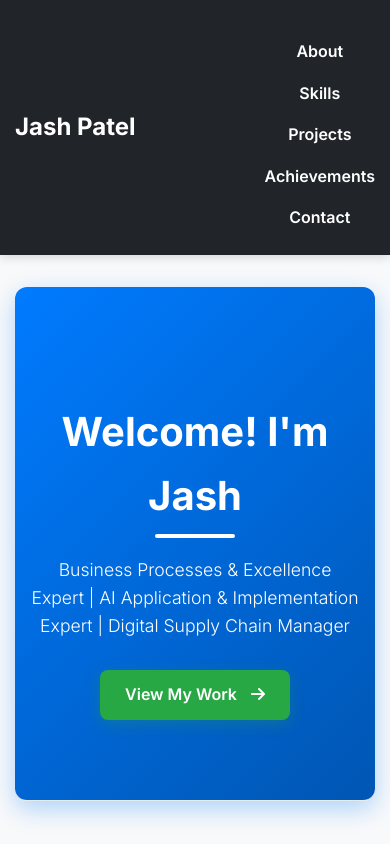
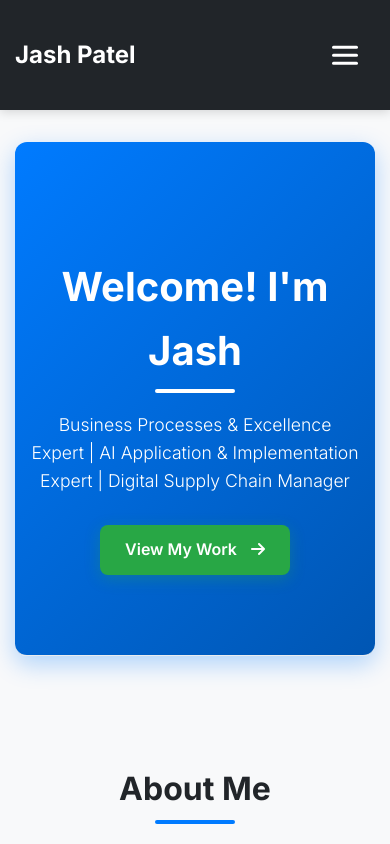
Before and after one commit to jashpatel98/jashpatel98.github.io, a plain HTML site: page index.html in a window 390 px wide. Shown: the top 844 px of the page. Drawn offline with Linux system fonts and the light colour scheme.

Commit message:
mobile browsing related changes

```diff
--- a/index.html
+++ b/index.html
@@ -1,5 +1,6 @@
 <!DOCTYPE html>
 <html lang="en">
+
 <head>
     <meta charset="UTF-8">
     <meta name="viewport" content="width=device-width, initial-scale=1.0">
@@ -10,11 +11,15 @@
     <!-- Font Awesome for icons -->
     <link rel="stylesheet" href="https://cdnjs.cloudflare.com/ajax/libs/font-awesome/6.0.0-beta3/css/all.min.css">
 </head>
+
 <body>
     <header>
         <nav>
             <h1>Jash Patel</h1>
-            <ul>
+            <button class="nav-toggle" aria-label="toggle navigation">
+                <span class="hamburger"></span>
+            </button>
+            <ul class="nav-links">
                 <li><a href="#about">About</a></li>
                 <li><a href="#skills">Skills</a></li>
                 <li><a href="#projects">Projects</a></li>
@@ -27,18 +32,27 @@
     <main>
         <section id="hero">
             <h2>Welcome! I'm Jash</h2>
-            <p>Business Processes & Excellence Expert | AI Application & Implementation Expert | Digital Supply Chain Manager</p>
+            <p>Business Processes & Excellence Expert | AI Application & Implementation Expert | Digital Supply Chain
+                Manager</p>
             <a href="#projects" class="cta-button">View My Work <i class="fas fa-arrow-right"></i></a>
         </section>
 
         <section id="about">
             <h2>About Me</h2>
             <div class="about-content">
-                <img src="Jash picture.png" alt="Your Name" class="profile-pic"> <div>
-                    <p>Hello! I'm Jash, a Supply Chain and Technology Expert based in Frankfurt, Germany. My passion lies in Business Process Optimization, AI Application & Implementation, Digital Supply Chain Management, and Analytics</p>
-                    <p>With a background in Mechanical Engineering and Information Technology, I bring skills in areas like Artificial Intelligence, Machine Learning, Data Science, Blockchain, and Product Development.</p>
-                    <p>On the management side, I have a strong foundation in Business Process Analytics, Operations, Project Management, Purchasing, and Supply Chain & Inventory Management, always eager to expand my expertise.</p>
-                    <p>When I'm not diving into the latest tech or optimizing processes, you might find me exploring new countries, photographing perspective views, or playing chess/volleyball.</p>
+                <img src="Jash picture.png" alt="Your Name" class="profile-pic">
+                <div>
+                    <p>Hello! I'm Jash, a Supply Chain and Technology Expert based in Frankfurt, Germany. My passion
+                        lies in Business Process Optimization, AI Application & Implementation, Digital Supply Chain
+                        Management, and Analytics</p>
+                    <p>With a background in Mechanical Engineering and Information Technology, I bring skills in areas
+                        like Artificial Intelligence, Machine Learning, Data Science, Blockchain, and Product
+                        Development.</p>
+                    <p>On the management side, I have a strong foundation in Business Process Analytics, Operations,
+                        Project Management, Purchasing, and Supply Chain & Inventory Management, always eager to expand
+                        my expertise.</p>
+                    <p>When I'm not diving into the latest tech or optimizing processes, you might find me exploring new
+                        countries, photographing perspective views, or playing chess/volleyball.</p>
 
                 </div>
             </div>
@@ -96,39 +110,57 @@
             <div class="projects-grid">
                 <div class="project-card">
                     <h3>Purchasing Process Automation</h3>
-                    <p>As a Coordinator at Mainova AG, I developed a self-service tracking portal for purchase requisitions, integrating ERP data into Power BI to reduce email volume by 20-30% per employee.  I also built AI Agents with Microsoft Copilot Studio for negotiations and product catalog details. I have also designed and led internal AI and prompt engineering trainings. </p>
+                    <p>As a Coordinator at Mainova AG, I developed a self-service tracking portal for purchase
+                        requisitions, integrating ERP data into Power BI to reduce email volume by 20-30% per employee.
+                        I also built AI Agents with Microsoft Copilot Studio for negotiations and product catalog
+                        details. I have also designed and led internal AI and prompt engineering trainings. </p>
                     <p><strong>Technologies:</strong> Power BI, ERP Systems, AI</p>
-                    <a href="https://www.mainova.de/de/ihre-mainova/ueber-uns/profil/einkauf-und-zentrale-dienste" target="_blank" class="project-link">View Company</a>
+                    <a href="https://www.mainova.de/de/ihre-mainova/ueber-uns/profil/einkauf-und-zentrale-dienste"
+                        target="_blank" class="project-link">View Company</a>
                 </div>
                 <div class="project-card">
                     <h3>Commodity Market & Contract Analysis</h3>
-                    <p>During my time at Schwarz Corporate Solutions (previously, Schwarz Dienstleistungen), I advised buyers on commodity price indices, developed dashboards for global market reports, and streamlined contract management.  Additionally, I produced eight podcasts on procurement topics to enhance internal communication and knowledge-sharing within the organization. </p>
+                    <p>During my time at Schwarz Corporate Solutions (previously, Schwarz Dienstleistungen), I advised
+                        buyers on commodity price indices, developed dashboards for global market reports, and
+                        streamlined contract management. Additionally, I produced eight podcasts on procurement topics
+                        to enhance internal communication and knowledge-sharing within the organization. </p>
                     <p><strong>Technologies:</strong> Data Analysis, Dashboarding, Price Analysis</p>
                     <a href="https://beschaffung.schwarz/" target="_blank" class="project-link">View Company</a>
                 </div>
                 <div class="project-card">
                     <h3>Master's Thesis: Student Debt Impact</h3>
-                    <p>For my Master's Thesis at TUM, I researched the impact of student debt on professional and academic choices. The project involved analyzing debt levels and sources for a variety of dependent variables using supervised learning and descriptive statistics.</p>
-                    <p><strong>Technologies:</strong> Supervised Learning, Python, Data Analysis, Descriptive Statistics</p>
+                    <p>For my Master's Thesis at TUM, I researched the impact of student debt on professional and
+                        academic choices. The project involved analyzing debt levels and sources for a variety of
+                        dependent variables using supervised learning and descriptive statistics.</p>
+                    <p><strong>Technologies:</strong> Supervised Learning, Python, Data Analysis, Descriptive Statistics
+                    </p>
                     <a href="https://www.tum.de/" target="_blank" class="project-link">View University</a>
                 </div>
                 <div class="project-card">
                     <h3>Predictive Data Analysis (Academic)</h3>
-                    <p>This project involved the descriptive and predictive analysis of rainfall in Australia and the housing market in the USA, applying advanced statistical methods.  Another project focused on calculating product recommendations and price promotions for Kaufland data. </p>
+                    <p>This project involved the descriptive and predictive analysis of rainfall in Australia and the
+                        housing market in the USA, applying advanced statistical methods. Another project focused on
+                        calculating product recommendations and price promotions for Kaufland data. </p>
                     <p><strong>Technologies:</strong> Python, R programming </p>
                     <a href="https://github.com/jashpatel98" target="_blank" class="project-link">View on GitHub</a>
                 </div>
                 <div class="project-card">
                     <h3>Industrial IoT Integration</h3>
-                    <p>As a Working Student at Ferdinand-Steinbeis-Institut, I investigated the integration of Industrial IoT for data sharing and analysis.  My work included identifying stakeholders in various IoT business models  and updating the official website using WordPress. </p>
+                    <p>As a Working Student at Ferdinand-Steinbeis-Institut, I investigated the integration of
+                        Industrial IoT for data sharing and analysis. My work included identifying stakeholders in
+                        various IoT business models and updating the official website using WordPress. </p>
                     <p><strong>Technologies:</strong> IoT, Data Analysis, WordPress </p>
-                    <a href="https://www.ferdinand-steinbeis-institut.de/" target="_blank" class="project-link">View Institute</a>
+                    <a href="https://www.ferdinand-steinbeis-institut.de/" target="_blank" class="project-link">View
+                        Institute</a>
                 </div>
                 <div class="project-card">
                     <h3>All-Terrain Vehicle (DJS Kronos)</h3>
-                    <p>As Head of Suspension and Vehicle Dynamics, I was part of a team that built an All-Terrain Vehicle from scratch. We participated in national and international competitions, bagging 7 accolades at events like BAJA SAE India 2019 and Enduro Student India 2019.</p>
+                    <p>As Head of Suspension and Vehicle Dynamics, I was part of a team that built an All-Terrain
+                        Vehicle from scratch. We participated in national and international competitions, bagging 7
+                        accolades at events like BAJA SAE India 2019 and Enduro Student India 2019.</p>
                     <p><strong>Learnings:</strong> Team Work, Leadership, Time Management, Planning & Execution </p>
-                    <a href="https://www.instagram.com/djs_kronos_india/" target="_blank" class="project-link">View Team</a>
+                    <a href="https://www.instagram.com/djs_kronos_india/" target="_blank" class="project-link">View
+                        Team</a>
                 </div>
             </div>
         </section>
@@ -153,12 +185,16 @@
                         <li>Design of framework of Hybrid RMS for Ball Manufacturing Industry</li>
                         <li>Resilient and Robust Strategies for Process-Line Supply Chain in Textile Industry</li>
                         <li>Topology Optimization of Wheel Hub Used in Automobiles</li>
-                        <li>An approach for material selection for bone staple (an orthopaedic implant) using GRA and Fuzzy logic</li>
-                        <li>Optimization of end milling of Inconel 825 with coated tool: a mathematical comparison between GRA, TOPSIS and Fuzzy Logic methods</li>
+                        <li>An approach for material selection for bone staple (an orthopaedic implant) using GRA and
+                            Fuzzy logic</li>
+                        <li>Optimization of end milling of Inconel 825 with coated tool: a mathematical comparison
+                            between GRA, TOPSIS and Fuzzy Logic methods</li>
                         <li>Static Analysis of Tripod Housing Using FEA and Its Validation</li>
-                        <li>An Alternative Approach for Turning of Inconel 825: Feasibility Analysis of Process Parameters</li>
+                        <li>An Alternative Approach for Turning of Inconel 825: Feasibility Analysis of Process
+                            Parameters</li>
                         <li>Design and Analysis of Multi-purpose Shopfloor Vice</li>
-                        <li>Modal and Static Analysis of Luggage Rack Systems Used in Mumbai Suburban Railway Trains</li>
+                        <li>Modal and Static Analysis of Luggage Rack Systems Used in Mumbai Suburban Railway Trains
+                        </li>
                     </ul>
                 </div>
             </div>
@@ -166,14 +202,18 @@
 
         <section id="contact">
             <h2>Get In Touch</h2>
-            <p>I'm always open to discussing new projects, creative ideas, or opportunities to be part of something great.</p>
-            <p>Email me at: <a href="mailto:jash.ravariya98@gmail.com"><i class="fas fa-envelope"></i> jash.ravariya98@gmail.com</a></p>
+            <p>I'm always open to discussing new projects, creative ideas, or opportunities to be part of something
+                great.</p>
+            <p>Email me at: <a href="mailto:jash.ravariya98@gmail.com"><i class="fas fa-envelope"></i>
+                    jash.ravariya98@gmail.com</a></p>
             <p>Or connect with me on:
-                <a href="https://www.linkedin.com/in/jashpatel98/" target="_blank"><i class="fab fa-linkedin"></i> LinkedIn</a>
-                 |
-                <a href="https://scholar.google.com/citations?user=xoVQ8UEAAAAJ&hl=en" target="_blank"><i class="fas fa-graduation-cap"></i> Google Scholar</a>
+                <a href="https://www.linkedin.com/in/jashpatel98/" target="_blank"><i class="fab fa-linkedin"></i>
+                    LinkedIn</a>
+                |
+                <a href="https://scholar.google.com/citations?user=xoVQ8UEAAAAJ&hl=en" target="_blank"><i
+                        class="fas fa-graduation-cap"></i> Google Scholar</a>
             </p>
-            </section>
+        </section>
     </main>
 
     <footer>
@@ -183,5 +223,7 @@
     <!-- Back to Top Button -->
     <button id="backToTopBtn" title="Go to top"><i class="fas fa-arrow-up"></i></button>
 
-    <script src="script.js"></script> </body>
+    <script src="script.js"></script>
+</body>
+
 </html>
--- a/style.css
+++ b/style.css
@@ -272,7 +272,7 @@ section h2::after {
 /* Projects Section */
 .projects-grid {
     display: grid;
-    grid-template-columns: repeat(auto-fit, minmax(350px, 1fr)); /* More flexible grid */
+    grid-template-columns: repeat(auto-fit, minmax(320px, 1fr)); /* More flexible grid */
     gap: 30px;
 }
 
@@ -474,6 +474,64 @@ footer {
     box-shadow: 0 6px 20px rgba(0, 123, 255, 0.5);
 }
 
+/* Mobile Navigation Toggle (Hamburger) */
+.nav-toggle {
+    display: none; /* Hidden by default */
+    background: transparent;
+    border: 0;
+    cursor: pointer;
+    padding: 0.5em;
+    position: absolute;
+    right: 25px;
+    top: 50%;
+    transform: translateY(-50%);
+    z-index: 1001;
+}
+
+.hamburger {
+    display: block;
+    position: relative;
+    width: 2em;
+    height: 3px;
+    background: white;
+    border-radius: 2px;
+    transition: transform 0.3s ease;
+}
+
+.hamburger::before,
+.hamburger::after {
+    content: '';
+    position: absolute;
+    left: 0;
+    width: 100%;
+    height: 3px;
+    background: white;
+    border-radius: 2px;
+    transition: transform 0.3s ease, top 0.3s ease, bottom 0.3s ease;
+}
+
+.hamburger::before {
+    top: -8px;
+}
+
+.hamburger::after {
+    bottom: -8px;
+}
+
+/* Animate hamburger to an 'X' when active */
+.nav-open .hamburger {
+    transform: rotate(45deg);
+}
+
+.nav-open .hamburger::before {
+    top: 0;
+    transform: rotate(90deg);
+}
+
+.nav-open .hamburger::after {
+    bottom: 0;
+    transform: rotate(90deg);
+}
 
 /* Responsive adjustments */
 @media (max-width: 992px) {
@@ -497,6 +555,9 @@ footer {
         align-items: center;
         text-align: center;
     }
+    .about-content div {
+        text-align: justify; /* Justify or use 'left' for better readability */
+    }
     .profile-pic {
         margin-bottom: 30px;
     }
@@ -508,26 +569,37 @@ footer {
         max-width: 500px; /* Max width for better readability on large screens */
         margin: 0 auto; /* Center cards */
     }
-    header ul {
-        flex-wrap: wrap;
+    .nav-toggle {
+        display: block; /* Show the hamburger button */
+    }
+
+    .nav-links {
+        position: fixed;
+        top: 0;
+        right: 0;
+        height: 100vh;
+        width: 60%;
+        max-width: 300px;
+        background: #343a40; /* Slightly lighter than header */
+        flex-direction: column;
         justify-content: center;
-        margin-top: 15px;
+        align-items: center;
+        transform: translateX(100%); /* Hide it off-screen */
+        transition: transform 0.4s ease-out;
     }
+
+    .nav-open .nav-links {
+        transform: translateX(0); /* Slide it in */
+    }
+
     header ul li {
-        margin: 5px 15px;
+       margin: 20px 0; /* Adjust spacing for vertical menu */
     }
 }
 
 @media (max-width: 576px) {
     .logo {
         font-size: 1.5rem;
-    }
-    header ul {
-        flex-direction: column;
-        align-items: center;
-    }
-    header ul li {
-        margin: 8px 0;
     }
     #hero {
         padding: 80px 15px;
```
Also changed, not shown: script.js (+8 -0 lines).
